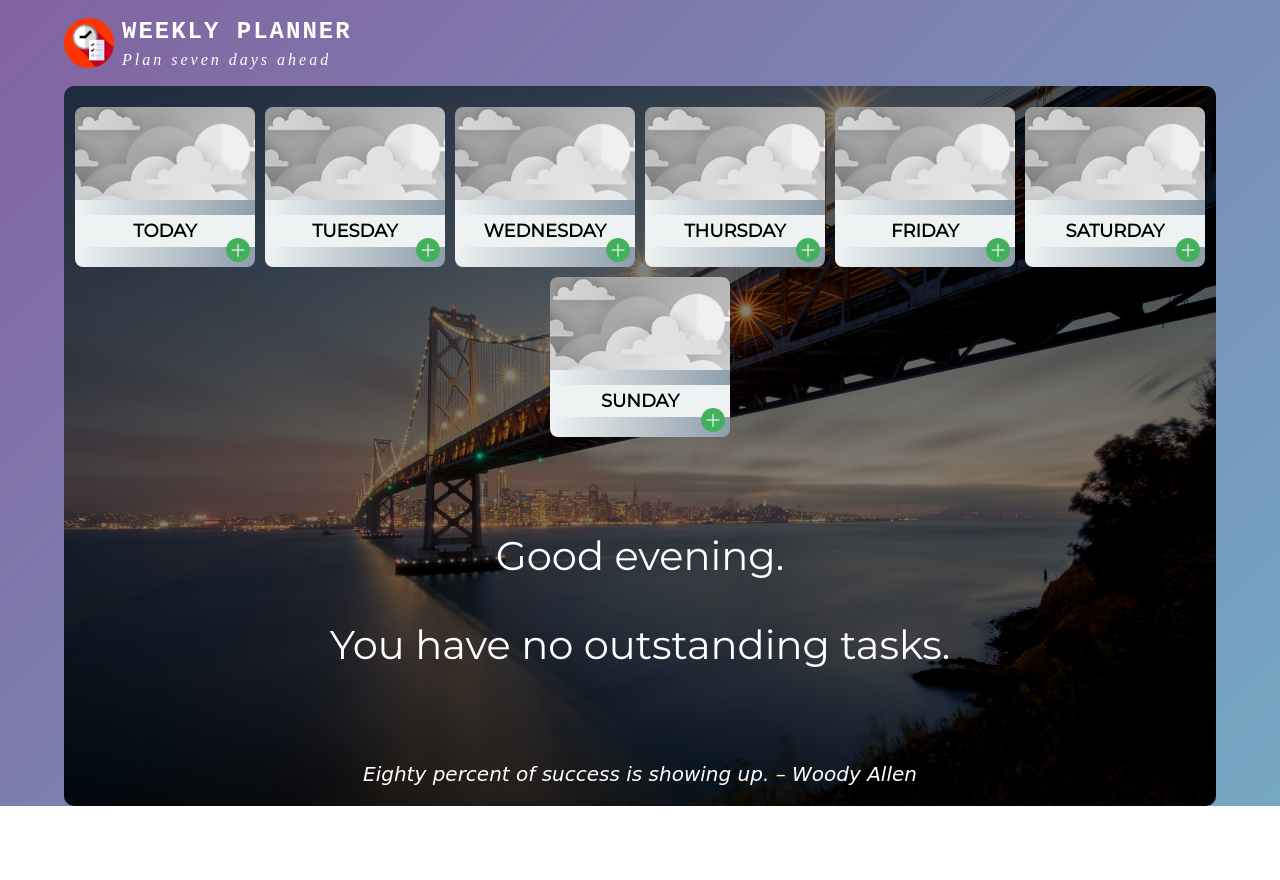
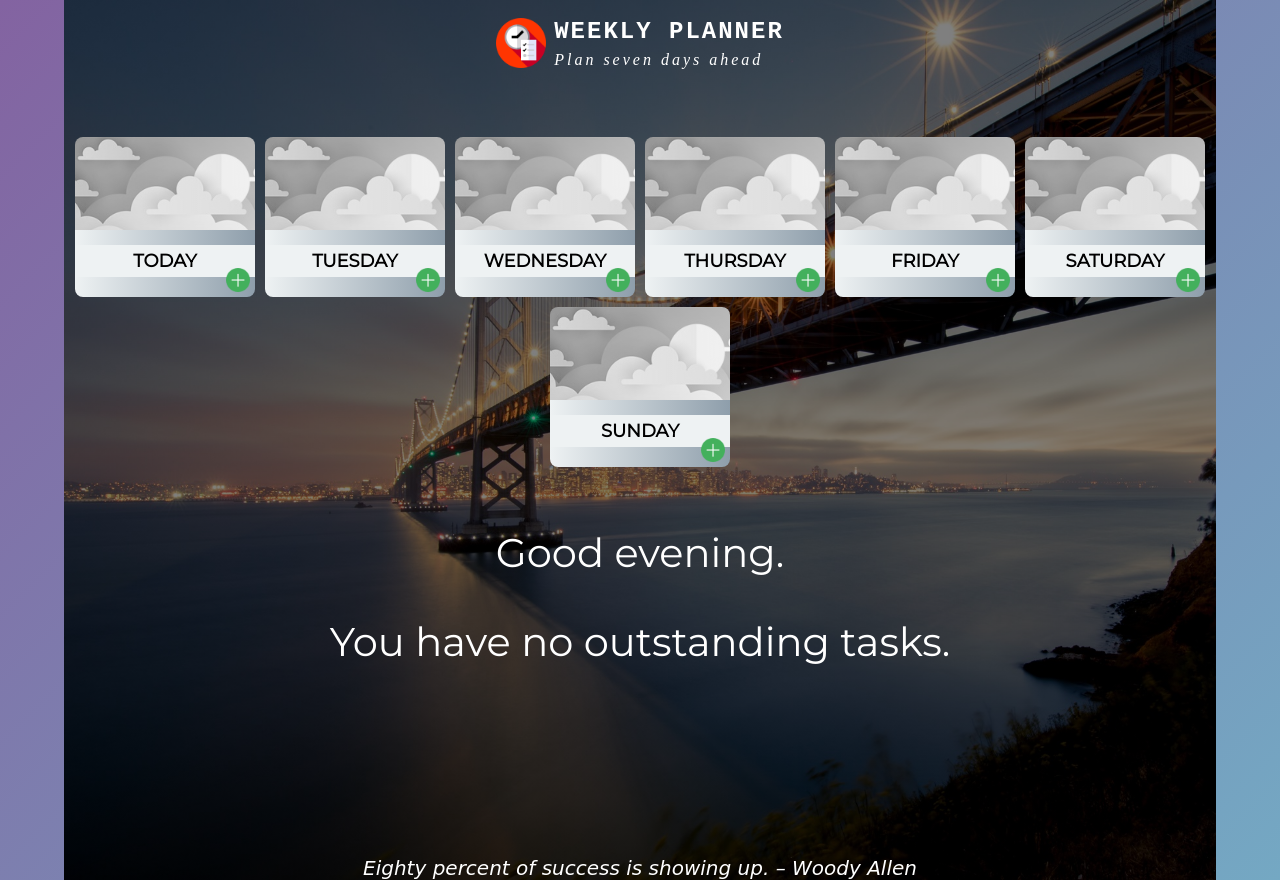
Before and after one commit to Suavek85/Weekly-Planner-JS, a plain HTML site: page index.html in a window 1280 px wide. Before the commit the page ends 806 px from the top, so only its background shows below. Drawn offline with Linux system fonts and the light colour scheme.

Commit message:
Another minor chnage

```diff
--- a/index.html
+++ b/index.html
@@ -10,6 +10,7 @@
 
 <body>
 
+<div class='main-image' id='main_pic'>
     <!-- HEADER -->
 <div class='header-wrapper'>
     <div class="header">
@@ -20,7 +21,7 @@
     </div>
 </div>
     <!-- SEVEN DAYS -->
-<div class='main-image' id='main_pic'>
+
     <ul class='flex-days' id='zero'>
         <li class='day-box' id='box1'>
             <div id='box_image_1' class='day_box_background black_and_white'></div>
--- a/style.css
+++ b/style.css
@@ -11,8 +11,8 @@ body {
 
   width: 90vw;
   display: flex;
-  justify-content: flex-start;
-  margin: auto;
+  justify-content: center;
+  margin: 0 auto 30px auto;
 }
 
 
@@ -82,7 +82,9 @@ li {
   font-family: cursive;
   font-style: italic;
   text-align: center;
-  align-items: center
+  margin: auto;
+  align-items: center;
+  margin-top:150px;
 }
 
 
@@ -95,14 +97,12 @@ li {
   background-size: cover;
   background-attachment: fixed;
   width: 90vw;
-  min-height: 90vh;
+  min-height: 100vh;
   max-height: 220vh;
   display: flex;
   flex-direction: column;
-  justify-content: space-between;
-  border-radius: 10px;
+  justify-content: flex-start;
   margin: auto;
-
 
 }
 
@@ -149,7 +149,7 @@ h2 {
   background-size: cover;
   background-position: center;
   background-blend-mode: overlay;
-  background-image: url("images/generic_360x120.jpg"),linear-gradient(to right, #2193b0, #6dd5ed);
+  background-image: url("images/generic_360x120.jpg"), linear-gradient(to right, #2193b0, #6dd5ed);
 
 }
 
@@ -327,9 +327,10 @@ h2 {
   width: 250px;
   background-color: white;
 }
+
 #mynotes {
 
-width: 150px;
+  width: 150px;
 
 }
 
@@ -553,9 +554,8 @@ input[type="checkbox"]:checked {
   background-color: orange;
 }
 
-input[type="text"]
-{
-    font-size:16px;
+input[type="text"] {
+  font-size: 16px;
 }
 
 input[type="text"] {
```
